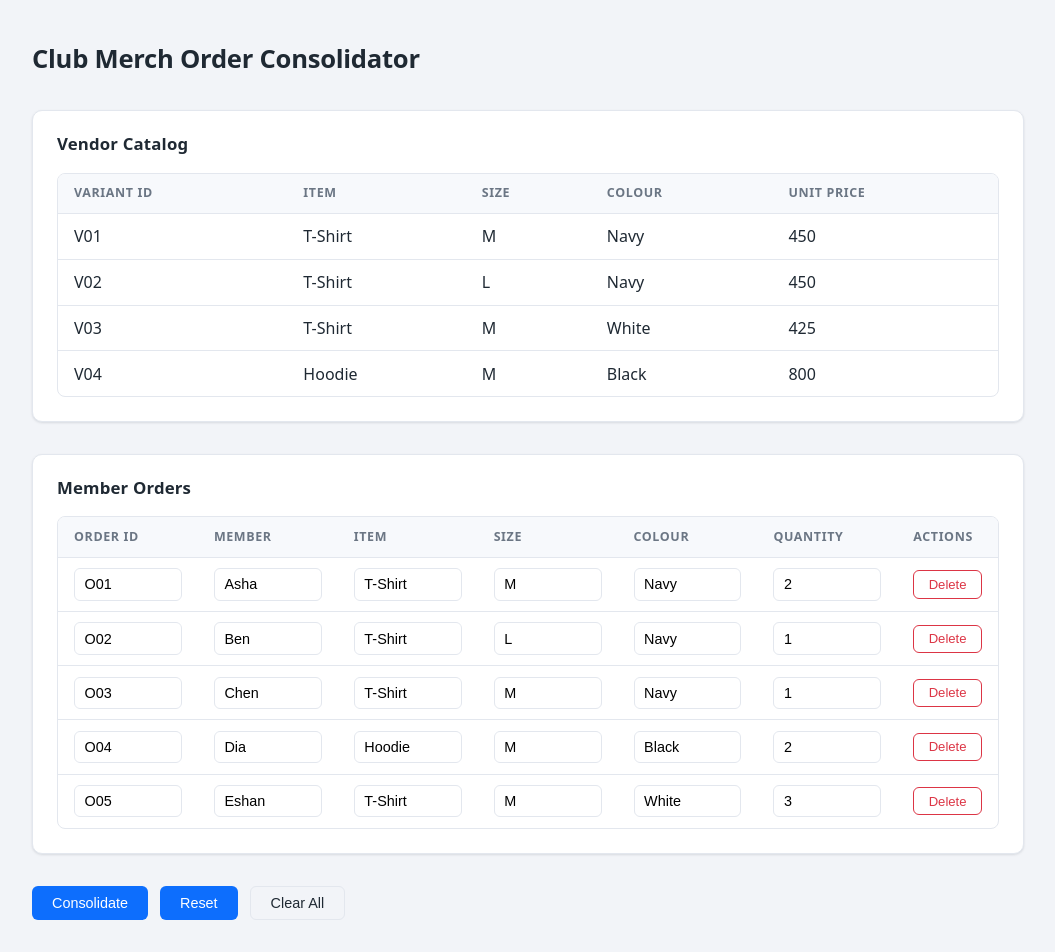
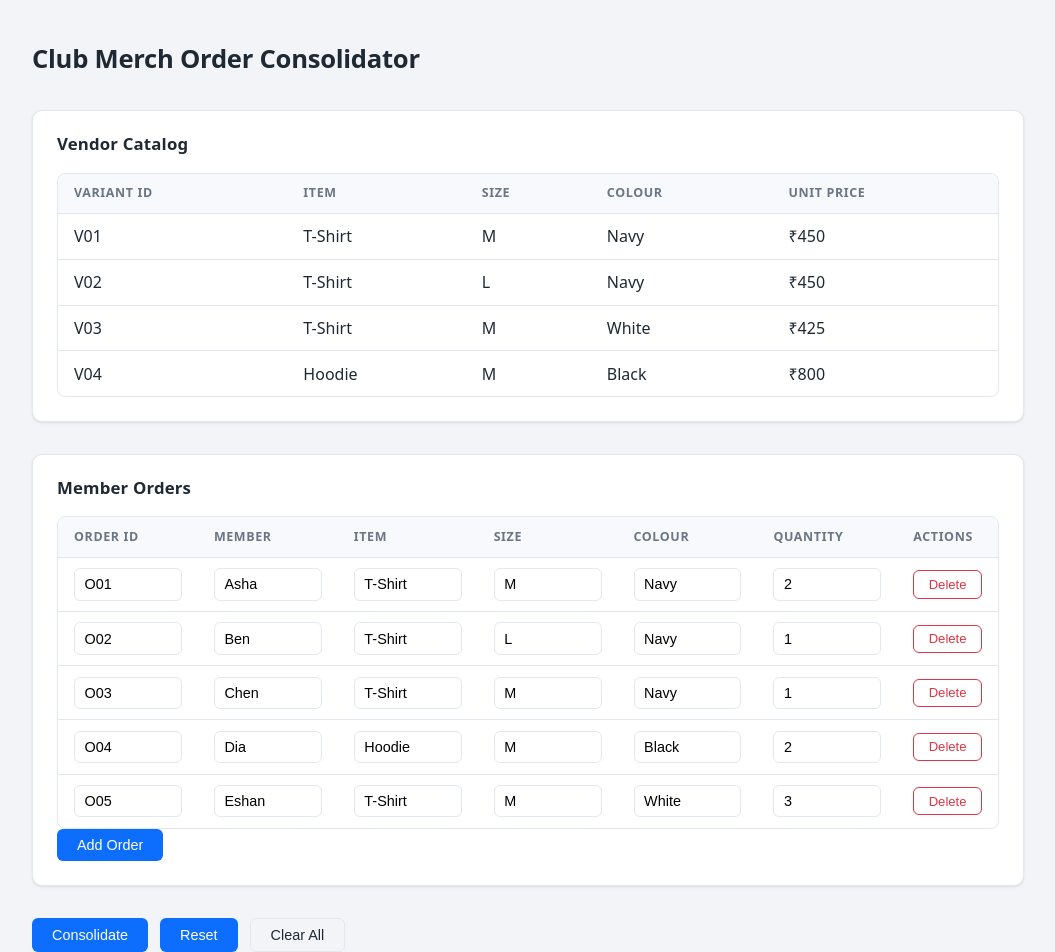
Before and after one commit to joshi-006/cisco_ps, a React (Vite) app: page / in a window 1280 px wide. Shown: the top 952 px of the page, without its empty margins (112-1167 px from the left). Built offline with nearby package versions, Linux system fonts and the light colour scheme.

Commit message:
Added add order ruppee format

```diff
--- a/src/App.jsx
+++ b/src/App.jsx
@@ -43,6 +43,18 @@ function App() {
        setResult(null);
        setError(null);
   };
+  const handleAddOrder = () => {
+       const newOrder = {
+         uid: `u${Date.now()}`,
+         orderId: '',
+         member: '',
+         item: '',
+         size: '',
+         colour: '',
+         quantity: '',
+       };
+       updateOrders([...orders, newOrder]);
+  };
   return (
     <>
       <h1 className="app-title">Club Merch Order Consolidator</h1>
@@ -52,7 +64,11 @@ function App() {
       </section>
       <section className="section">
         <h2>Member Orders</h2>
-        <OrderTable orders={orders} onOrdersChange={handleOrdersChange} />
+        <OrderTable
+       orders={orders}
+       onOrdersChange={handleOrdersChange}
+       onAddOrder={handleAddOrder}
+     />
       </section>
       <Controls
        onConsolidate={handleConsolidate}
--- a/src/components/OrderTable.jsx
+++ b/src/components/OrderTable.jsx
@@ -3,7 +3,7 @@
 import React from 'react';
 import OrderRow from './OrderRow.jsx';
 
-function OrderTable({ orders, onOrdersChange }) {
+function OrderTable({ orders, onOrdersChange, onAddOrder }) {
   const handleOrderChange = (updatedOrder) => {
     const updatedOrders = orders.map((order) =>
       order.uid === updatedOrder.uid ? updatedOrder : order
@@ -17,6 +17,7 @@ function OrderTable({ orders, onOrdersChange }) {
   };
 
   return (
+    <div>
       <table>
         <thead>
           <tr>
@@ -40,6 +41,8 @@ function OrderTable({ orders, onOrdersChange }) {
           ))}
         </tbody>
       </table>
+      <button onClick={onAddOrder}>Add Order</button>
+    </div>
   );
 }
 
--- a/src/components/VendorTable.jsx
+++ b/src/components/VendorTable.jsx
@@ -2,6 +2,7 @@
 
 import React from 'react';
 import { CATALOG } from '../data/vendorCatalog.js';
+import { formatRupees } from '../utils/format.js';
 
 function VendorTable() {
   return (
@@ -22,7 +23,7 @@ function VendorTable() {
             <td>{variant.item}</td>
             <td>{variant.size}</td>
             <td>{variant.colour}</td>
-            <td>{variant.unitPrice}</td>
+            <td>{formatRupees(variant.unitPrice)}</td>
           </tr>
         ))}
       </tbody>
```
Lines whose indentation alone changed are shown as unchanged.
